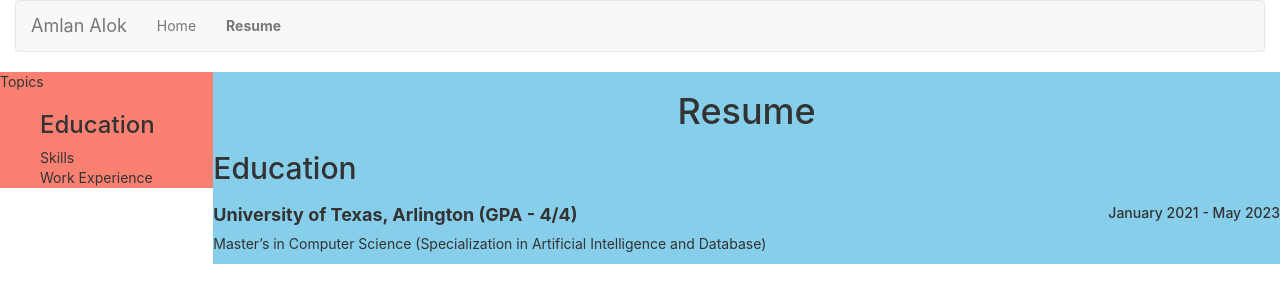
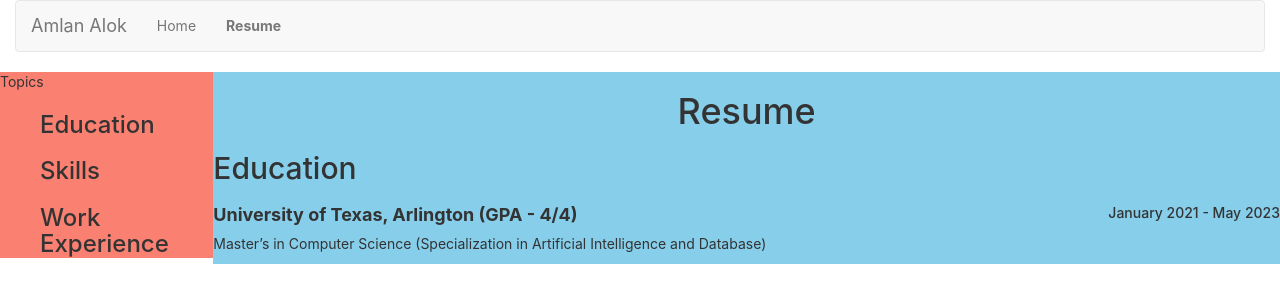
Before and after one commit to AmlanAlok/amlanalok.com, a React (Create React App) app: page /resume in a window 1280 px wide. Shown: the top 302 px of the page. Built offline with nearby package versions, Linux system fonts and the light colour scheme.

Commit message:
h3 menu options

```diff
--- a/src/components/Resume/Resume.js
+++ b/src/components/Resume/Resume.js
@@ -9,7 +9,7 @@ function Resume() {
                 <Topics/>
             </div>
             <div className="col-sm-10 remove-padding B">
-                <h1 className='center_pos'>Resume</h1>
+                <h1 className='center-pos'>Resume</h1>
                 <Education />
             </div>
         </div>
--- a/src/components/Resume/Topics/Topics.js
+++ b/src/components/Resume/Topics/Topics.js
@@ -6,8 +6,8 @@ function Topics() {
             Topics
             <ul className='no-list-decoration'>
                 <li><h3>Education</h3></li>
-                <li>Skills</li>
-                <li>Work Experience</li>
+                <li><h3>Skills</h3></li>
+                <li><h3>Work Experience</h3></li>
                 <li></li>
             </ul>
 
--- a/src/index.css
+++ b/src/index.css
@@ -41,6 +41,6 @@ nav a.active {
   list-style-type: none;
 }
 
-.center_pos {
+.center-pos {
   text-align: center;
 }
```
